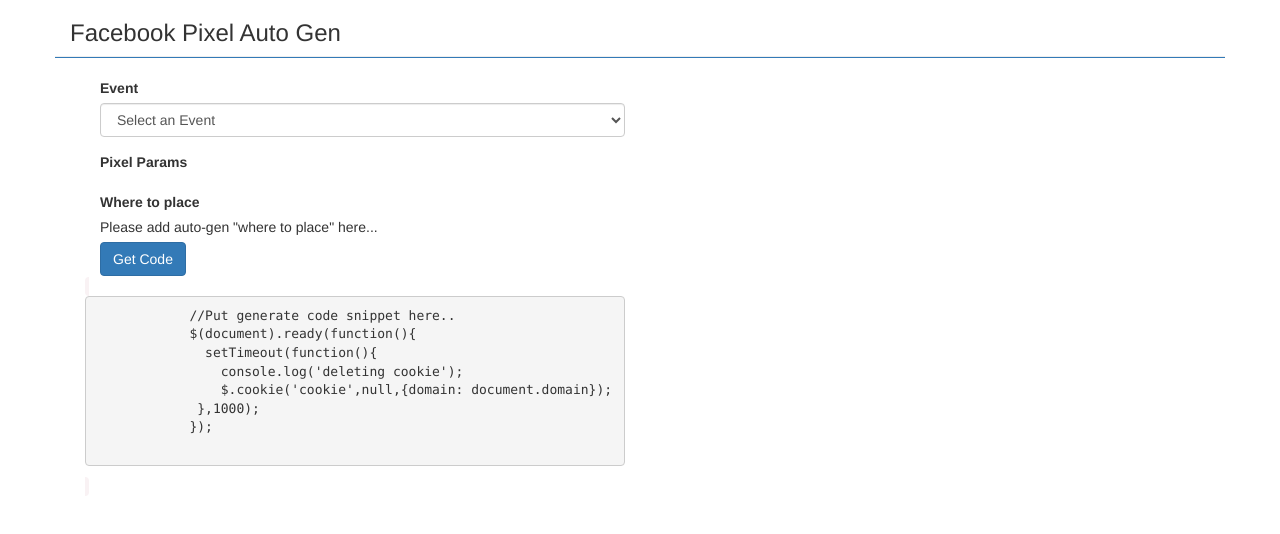
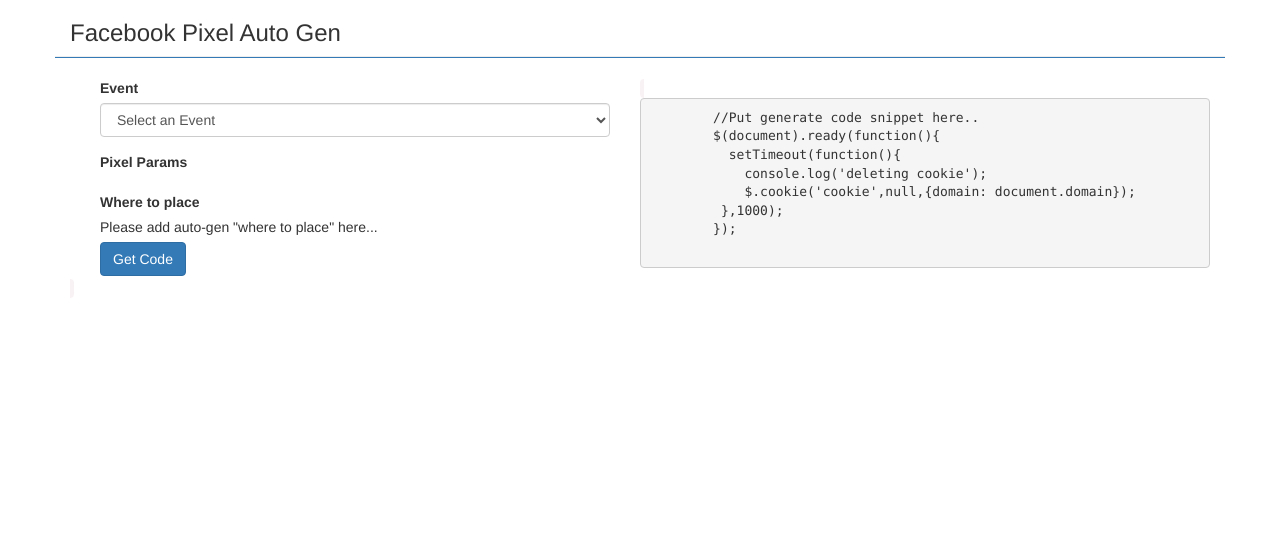
Before and after one commit to shue249/pixels4dummy, a browser extension: page index.html in a window 1280 px wide. Drawn offline with nearby package versions, Linux system fonts and the light colour scheme; a script that the page names is missing.

Commit message:
Updated layout to have left/right panel e

```diff
--- a/index.html
+++ b/index.html
@@ -24,7 +24,7 @@
     }
   </script>
 
-  <body>
+  <body onload="prettyPrint()">
     <div class="container">
       <div class="row">
         <div class="col-md-12">
@@ -32,9 +32,10 @@
         </div>
         <hr style="width: 100%; color: #337ab7; height: 1px; background-color:#337ab7;" />
         <div class="col-md-12">
+          <div class="col-md-6">
             <form>
               <div class="col-md-12">
-              <div class="form-group col-md-6" id="event-id-group">
+                <div class="form-group" id="event-id-group">
                   <label for="event-selection">Event</label>
                   <select class="form-control" id="event-selector">
                     <option selected disabled>Select an Event</option>
@@ -43,7 +44,7 @@
               </div>
 
               <div class="col-md-12">
-              <div class="form-group col-md-6" id="pixel-params-group">
+                <div class="form-group" id="pixel-params-group">
                     <label for="pixel-params">Pixel Params</label>
                     <div id="pixel-params col-md-6">
                         <!-- <label class="col-md-6"></label> -->
@@ -52,7 +53,7 @@
               </div>
 
               <div class="col-md-12" id="where-to-place">
-              <div class="form group col-md-6">
+                <div class="form group">
                   <label>Where to place</label>
                   <div>
                     Please add auto-gen "where to place" here...
@@ -61,13 +62,13 @@
               </div>
 
               <div class="col-md-12" id="buttons" style="padding-top: 5px">
-                <div class="form group col-md-6">
+                  <div class="form group">
                     <button type="button" class="btn btn-primary" onclick="getCode()">Get Code</button>
                 </div>
               </div>
             </form>
-
-          <div class="col-md-6" id="codeSnippet">
+          </div>
+          <div class="col-md-46" id="codeSnippet">
             <code>
               <pre class="prettyprint">
         //Put generate code snippet here..
```
Lines whose indentation alone changed are shown as unchanged.
